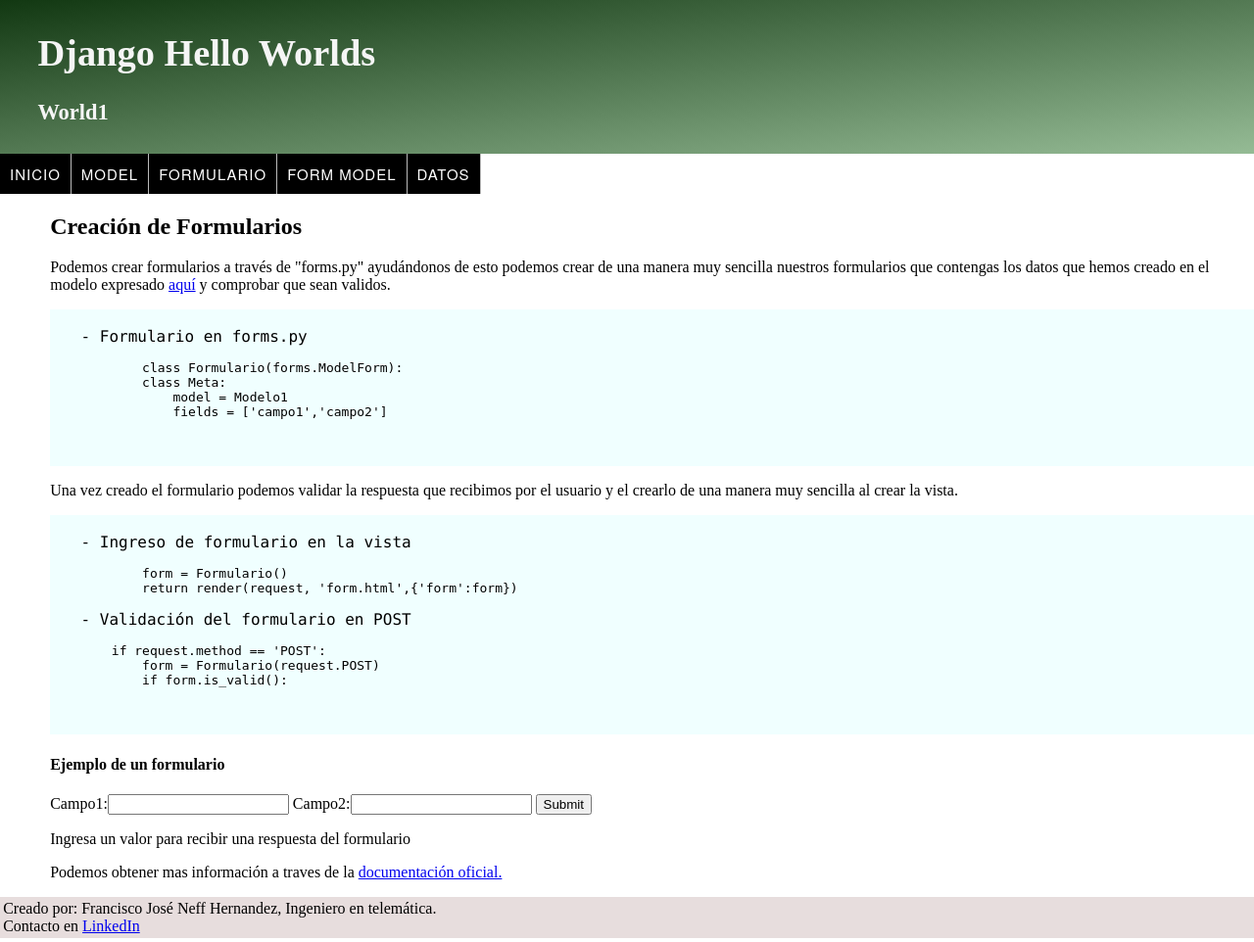
After one commit to Francisco-Neff/Django-Hello-World, a Django app: page /formsmodel in a window 1280 px wide. The commit adds this page. Shown: the whole page at 98% size. Run offline with Django 3.2, Linux system fonts and the light colour scheme.

Commit message:
Form model y Datos con pasos a seguir

```diff
--- a/DjangoHelloWorlds/DjangoHelloWorlds/urls.py
+++ b/DjangoHelloWorlds/DjangoHelloWorlds/urls.py
@@ -34,7 +34,9 @@
 
     path('world1',  world1.homepage_world1   ,name='world1' ),
     path('model', world1.model ,name='model' ),
-    path('formsimple', world1.formsimple ,name='formulario_simple' ),
+    path('formsimple', world1.forms_simple  ,name='formulario_simple' ),
+    path('formsmodel', world1.forms_mmodel ,name='formulario_model' ),
+    path('datosmodel', world1.datos_model ,name='datosmodel' ),
 
 
     path('admin/', admin.site.urls)
--- a/DjangoHelloWorlds/World1/forms.py
+++ b/DjangoHelloWorlds/World1/forms.py
@@ -1,4 +1,6 @@
+from dataclasses import fields
 from django import forms
+from World1.models import Modelo1
 
 #Crear Formularios
 
@@ -8,3 +10,7 @@
 
 
 #Formulario basado en Model
+class FormularioModel(forms.ModelForm):
+    class Meta:
+        model = Modelo1
+        fields = ['campo1','campo2']
--- /dev/null
+++ b/DjangoHelloWorlds/World1/templatesWorld1/form_model.html
@@ -0,0 +1,50 @@
+{%extends "plantilla_base_world1.html"%}
+
+{%block title%} Model {%endblock%}
+{%block content%}
+<h2>Creación de Formularios</h2>
+<p>
+Podemos crear formularios a través de "forms.py" ayudándonos de esto podemos crear de una manera muy sencilla nuestros formularios que contengas los datos que hemos creado en el modelo expresado <a href="{% url 'model' %}">aquí</a> y comprobar que sean validos.
+</p>
+<div class="code">
+    <pre>
+    <span class="code">- Formulario en forms.py</span>
+        <code>
+            class Formulario(forms.ModelForm):
+            class Meta:
+                model = Modelo1
+                fields = ['campo1','campo2']
+        </code>
+    </pre>
+</div>
+
+<p>
+Una vez creado el formulario podemos validar la respuesta que recibimos por el usuario y el crearlo de una manera muy sencilla al crear la vista.
+</p>
+<div class="code">
+    <pre>
+    <span class="code">- Ingreso de formulario en la vista</span>
+        <code>
+            form = Formulario()
+            return render(request, 'form.html',{'form':form})
+        </code>
+    <span class="code">- Validación del formulario en POST</span>
+    <code>
+        if request.method == 'POST':
+            form = Formulario(request.POST)
+            if form.is_valid():
+    </code>
+    </pre>
+</div>
+
+<h4>Ejemplo de un formulario</h4>
+<form  method="post">
+{% csrf_token %}
+{{form}}
+<input type="submit" value="Submit">
+</form>
+<p>{{respuesta}}</p>
+<p>
+    Podemos obtener mas información a traves de la <a href="https://docs.djangoproject.com/en/4.0/topics/forms/">documentación oficial.</a>
+</p>
+{%endblock%}
--- a/DjangoHelloWorlds/World1/templatesWorld1/plantilla_base_world1.html
+++ b/DjangoHelloWorlds/World1/templatesWorld1/plantilla_base_world1.html
@@ -26,6 +26,8 @@
 
     <li><a href="{% url 'model' %}">Model</a></li>
     <li><a href="{% url 'formulario_simple' %}">Formulario</a></li>
+    <li><a href="{% url 'formulario_model' %}">Form Model</a></li>
+    <li><a href="{% url 'datosmodel' %}">Datos</a></li>
     </ul>
 </nav>
 <div id="content">{%block content%} {%endblock%}</div>
--- a/DjangoHelloWorlds/World1/views.py
+++ b/DjangoHelloWorlds/World1/views.py
@@ -1,7 +1,8 @@
 from django.http import HttpResponseRedirect
 from django.template import Context
 from django.shortcuts import render
-from .forms import FormularioWorld1Simple
+from .forms import FormularioWorld1Simple, FormularioModel
+from .models import Modelo1
 # Create your views here.
 
 
@@ -14,7 +15,7 @@
     #Se indica como usar models de Django.
     return render(request, 'model.html')
 
-def formsimple(request):
+def forms_simple(request):
    #Definición de un formulario simple.
     if request.method == 'POST':
         form = FormularioWorld1Simple(request.POST)
@@ -27,3 +28,35 @@
 
     context = {'form':form,'respuesta':respuesta}
     return render(request, 'form.html',context)
+
+
+def forms_mmodel(request):
+    #Definición de un formulario a través de Model.
+    if request.method == 'POST':
+        form = FormularioModel(request.POST)
+        if form.is_valid():
+            respuesta = 'He recibido "' + form.cleaned_data.get('campo1') +' y '+ form.cleaned_data.get('campo2')  + '" por tu parte'
+    else:
+        respuesta = 'Ingresa un valor para recibir una respuesta del formulario'
+        form = FormularioModel()
+
+    context = {'form':form,'respuesta':respuesta}
+    return render(request, 'form_model.html',context)
+
+
+def datos_model(request):
+    #Definición de como guardar y mostrar los datos del último registro.
+    if request.method == 'POST':
+        form = FormularioModel(request.POST)
+        if form.is_valid():
+            modelo = Modelo1(campo1=form.cleaned_data.get('campo1'),campo2=form.cleaned_data.get('campo2'))
+            modelo.save()
+            registro = Modelo1.objects.latest('id')
+            getattr(registro,'campo1')
+            respuesta = 'Tu modelo tiene ahora los datos:' + getattr(registro,'campo1') + ' y ' + getattr(registro,'campo2')
+    else:
+        respuesta = 'Ingresa un valor para recibir una respuesta del formulario'
+        form = FormularioModel()
+
+    context = {'form':form,'respuesta':respuesta}
+    return render(request, 'datos_model.html',context)
--- a/DjangoHelloWorlds/static/css/global.css
+++ b/DjangoHelloWorlds/static/css/global.css
@@ -16,3 +16,7 @@
     font-family: "Courier New", Courier, monospace;
     font-size: 1em;
 }
+
+input {
+    display:  inline-block;
+}
--- a/DjangoHelloWorlds/templates/index.html
+++ b/DjangoHelloWorlds/templates/index.html
@@ -6,5 +6,5 @@
 <h1>Bienvenido a Hello Worlds</h1>
 <p>En esta pagina podrás encontrar todo tipo de ejemplos para tus desarrollos en Django</p>
 
-
+<p>Podrás encontrar todos los ejemplos y mas información en el <a href="https://github.com/Francisco-Neff/Django-Hello-World">repositorio de este proyecto</a></p>
 {%endblock%}
```
Also changed, not shown: DjangoHelloWorlds/World1/templatesWorld1/datos_model.html (added, +42 -0 lines), DjangoHelloWorlds/db.sqlite3, README.MD.
